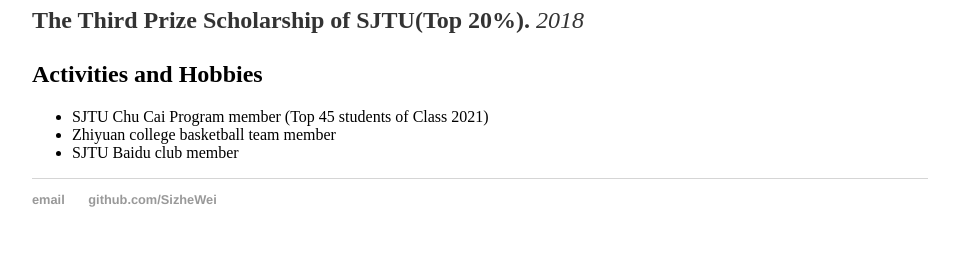
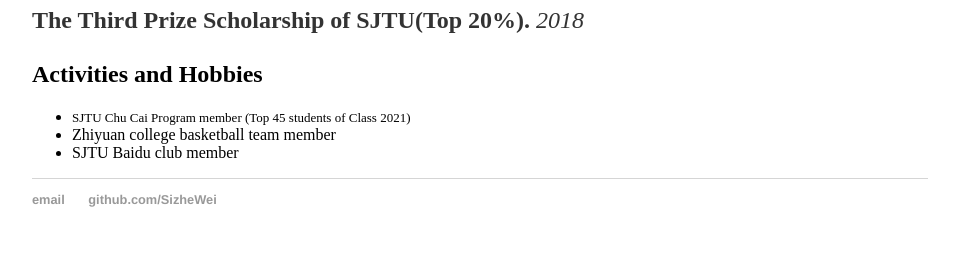
Before and after one commit to SizheWei/SizheWei.github.io, a Jekyll site: the page built from cv/index.html, in a window 1280 px wide. Shown: the part 1442-1706 px from the top of the page, without its empty margins (160-1119 px from the left). Built offline with Jekyll 4.4.1, drawn with Linux system fonts in a browser that asks for light colours.

Commit message:
smaller font

```diff
--- a/cv/index.html
+++ b/cv/index.html
@@ -74,7 +74,7 @@
 
 				<h2>Activities and Hobbies</h2>
 				<ul class="list-unstyled">
-					<li>SJTU Chu Cai Program member (Top 45 students of Class 2021)</li>
+					<li><font size=2>SJTU Chu Cai Program member (Top 45 students of Class 2021)</font></li>
 					<li>Zhiyuan college basketball team member</li>
 					<li>SJTU Baidu club member</li>
 				</ul>
```
